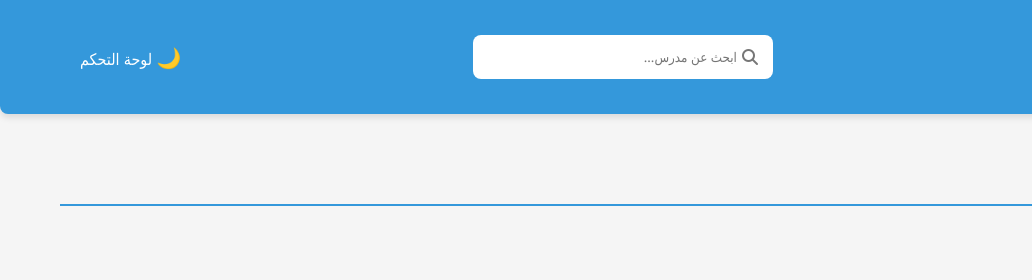
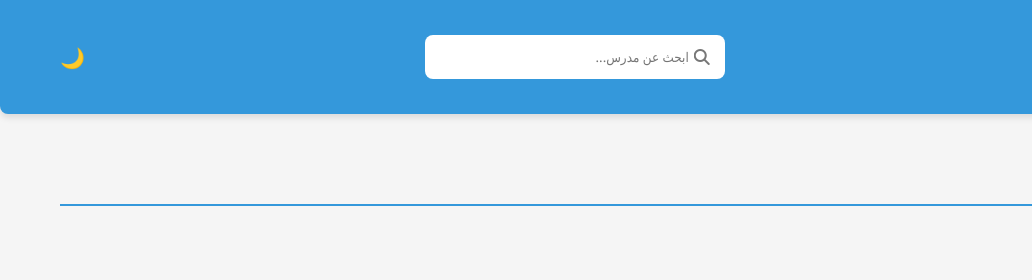
Before and after one commit to hasneen0780/maxc, a plain HTML site: page index.html in a window 1280 px wide. Shown: the top 280 px of the page, 0-1032 px from the left. Drawn offline with Linux system fonts and the light colour scheme.

Commit message:
Update index.html

```diff
--- a/index.html
+++ b/index.html
@@ -318,7 +318,7 @@
             </div>
             <div>
                 <button class="mode-toggle" id="mode-toggle">🌙</button>
-                <a href="admin.html" class="admin-link">لوحة التحكم</a>
+
             </div>
         </div>
     </header>
```
